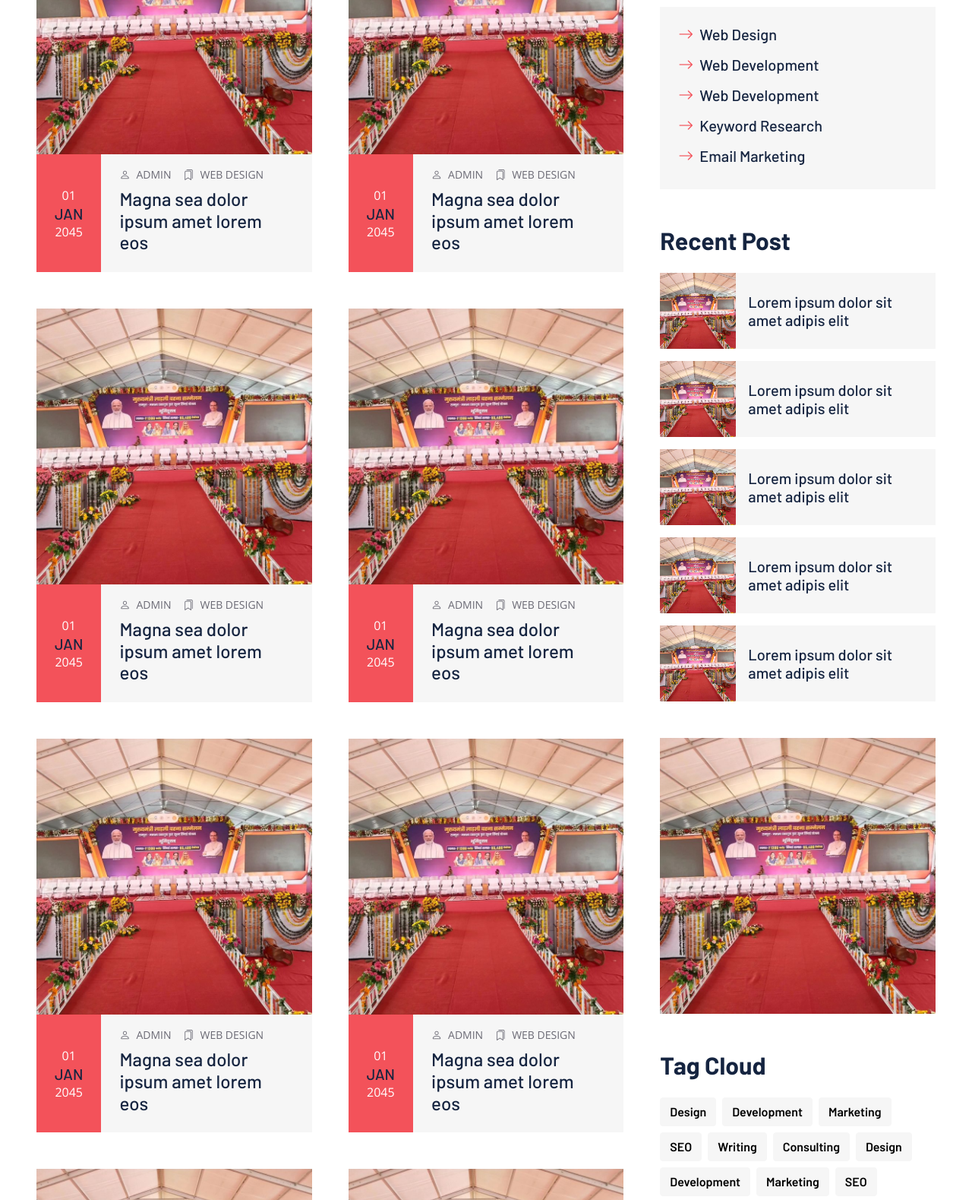
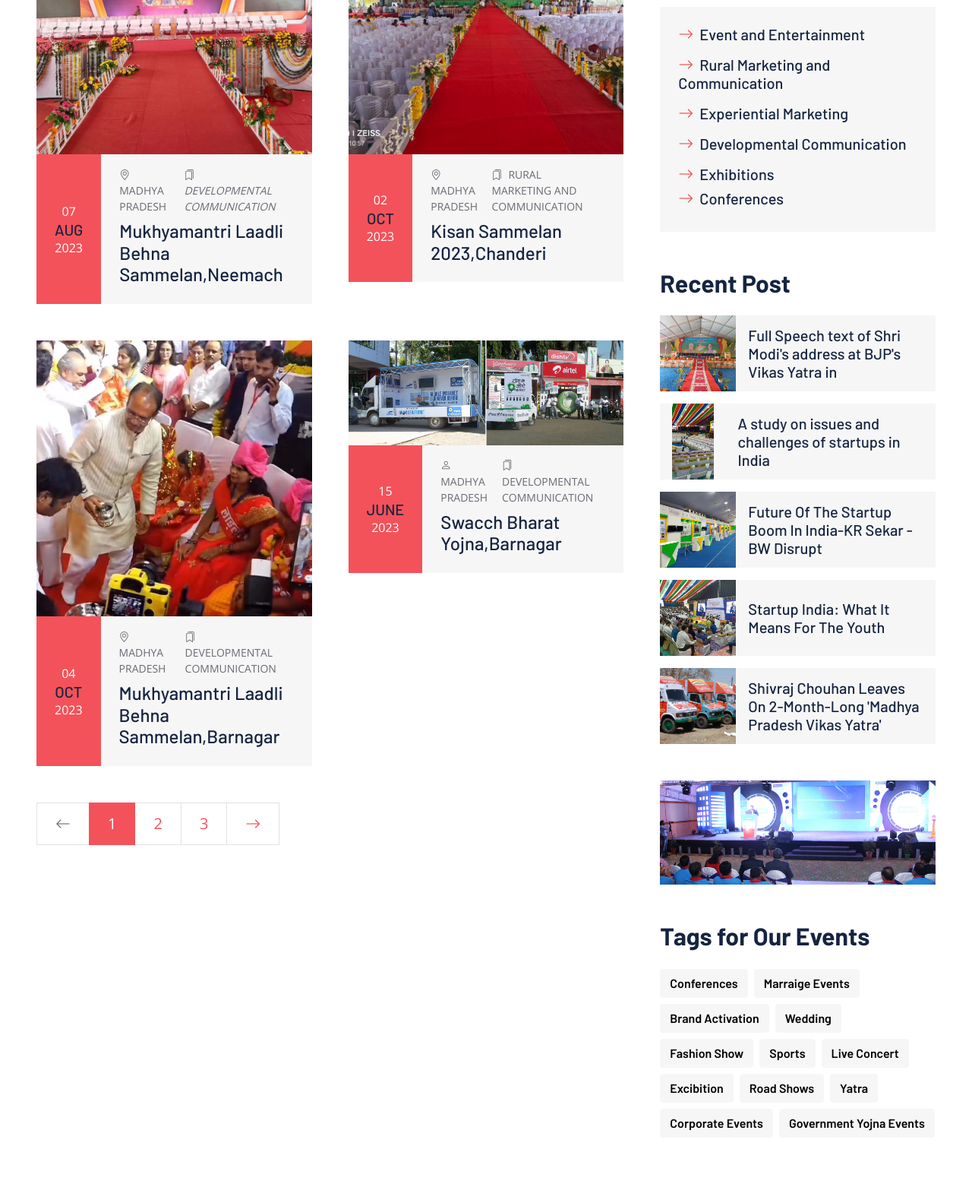
Before and after one commit to ghaider111/ghaider111.github.io, a plain HTML site: page blog.html in a window 1280 px wide. Shown: the part 609-2188 px from the top of the page at 76% size. Drawn offline with nearby package versions, Linux system fonts and the light colour scheme.

Commit message:
Blog Added

```diff
--- a/blog.html
+++ b/blog.html
@@ -119,6 +119,48 @@
                                 <img class="img-fluid" src="img/blog-1.jpg" alt="">
                             </div>
                             <div class="bg-secondary d-flex">
+                                <div class="flex-shrink-0 d-flex flex-column justify-content-center text-center bg-primary text-white px-4">
+                                    <span>07</span>
+                                    <h5 class="text-uppercase m-0">Aug</h5>
+                                    <span>2023</span>
+                                </div>
+                                <div class="d-flex flex-column justify-content-center py-3 px-4">
+                                    <div class="d-flex mb-2">
+                                        <small class="text-uppercase me-3"><i class="bi bi-geo-alt me-2"></i>Madhya Pradesh</small>
+                                        <small class="text-uppercase me-3"><i class="bi bi-bookmarks me-2">Developmental Communication</i></small>
+                                    </div>
+                                    <a class="h4" href="https://www.instagram.com/p/C2-AORoSK3W/?igsh=M3M2eTN1Zzh6ZGs2&img_index=1">Mukhyamantri Laadli Behna Sammelan,Neemach</a>
+                                </div>
+                            </div>
+                        </div>
+                    </div>
+                    <div class="col-xl-6 col-lg-12 col-md-6">
+                        <div class="blog-item">
+                            <div class="position-relative overflow-hidden">
+                                <img class="img-fluid" src="img/blog-2.jpg" alt="">
+                            </div>
+                            <div class="bg-secondary d-flex">
+                                <div class="flex-shrink-0 d-flex flex-column justify-content-center text-center bg-primary text-white px-4">
+                                    <span>02</span>
+                                    <h5 class="text-uppercase m-0">Oct</h5>
+                                    <span>2023</span>
+                                </div>
+                                <div class="d-flex flex-column justify-content-center py-3 px-4">
+                                    <div class="d-flex mb-2">
+                                        <small class="text-uppercase me-3"><i class="bi bi-geo-alt me-2"></i>Madhya Pradesh</small>
+                                        <small class="text-uppercase me-3"><i class="bi bi-bookmarks me-2"></i>Rural Marketing and Communication</small>
+                                    </div>
+                                    <a class="h4" href="https://www.instagram.com/p/C29_rNLSWWO/?igsh=d2lleHgydjdsaWpw&img_index=1">Kisan Sammelan 2023,Chanderi</a>
+                                </div>
+                            </div>
+                        </div>
+                    </div>
+                    <!-- <div class="col-xl-6 col-lg-12 col-md-6">
+                        <div class="blog-item">
+                            <div class="position-relative overflow-hidden">
+                                <img class="img-fluid" src="img/blog-1.jpg" alt="">
+                            </div>
+                            <div class="bg-secondary d-flex">
                                 <div
                                     class="flex-shrink-0 d-flex flex-column justify-content-center text-center bg-primary text-white px-4">
                                     <span>01</span>
@@ -132,12 +174,36 @@
                                         <small class="text-uppercase me-3"><i class="bi bi-bookmarks me-2"></i>Web
                                             Design</small>
                                     </div>
-                                    <a class="h4" href="">Magna sea dolor ipsum amet lorem eos</a>
+                                    <a class="h4" href="">Third sea dolor ipsum amet lorem eos</a>
                                 </div>
                             </div>
                         </div>
                     </div>
                     <div class="col-xl-6 col-lg-12 col-md-6">
+                        <div class="blog-item">
+                            <div class="position-relative overflow-hidden">
+                                <img class="img-fluid" src="img/blog-1.jpg" alt="">
+                            </div>
+                            <div class="bg-secondary d-flex">
+                                <div
+                                    class="flex-shrink-0 d-flex flex-column justify-content-center text-center bg-primary text-white px-4">
+                                    <span>01</span>
+                                    <h5 class="text-uppercase m-0">Jan</h5>
+                                    <span>2045</span>
+                                </div>
+                                <div class="d-flex flex-column justify-content-center py-3 px-4">
+                                    <div class="d-flex mb-2">
+                                        <small class="text-uppercase me-3"><i
+                                                class="bi bi-person me-2"></i>Admin</small>
+                                        <small class="text-uppercase me-3"><i class="bi bi-bookmarks me-2"></i>Web
+                                            Design</small>
+                                    </div>
+                                    <a class="h4" href="">Fourth sea dolor ipsum amet lorem eos</a>
+                                </div>
+                            </div>
+                        </div>
+                    </div> -->
+                    <!-- <div class="col-xl-6 col-lg-12 col-md-6">
                         <div class="blog-item">
                             <div class="position-relative overflow-hidden">
                                 <img class="img-fluid" src="img/blog-1.jpg" alt="">
@@ -184,8 +250,8 @@
                                 </div>
                             </div>
                         </div>
-                    </div>
-                    <div class="col-xl-6 col-lg-12 col-md-6">
+                    </div> -->
+                    <!-- <div class="col-xl-6 col-lg-12 col-md-6">
                         <div class="blog-item">
                             <div class="position-relative overflow-hidden">
                                 <img class="img-fluid" src="img/blog-1.jpg" alt="">
@@ -232,27 +298,24 @@
                                 </div>
                             </div>
                         </div>
-                    </div>
+                    </div> -->
                     <div class="col-xl-6 col-lg-12 col-md-6">
                         <div class="blog-item">
                             <div class="position-relative overflow-hidden">
-                                <img class="img-fluid" src="img/blog-1.jpg" alt="">
+                                <img class="img-fluid" src="img/blog-3.jpg" alt="">
                             </div>
                             <div class="bg-secondary d-flex">
-                                <div
-                                    class="flex-shrink-0 d-flex flex-column justify-content-center text-center bg-primary text-white px-4">
-                                    <span>01</span>
-                                    <h5 class="text-uppercase m-0">Jan</h5>
-                                    <span>2045</span>
+                                <div class="flex-shrink-0 d-flex flex-column justify-content-center text-center bg-primary text-white px-4">
+                                    <span>04</span>
+                                    <h5 class="text-uppercase m-0">Oct</h5>
+                                    <span>2023</span>
                                 </div>
                                 <div class="d-flex flex-column justify-content-center py-3 px-4">
                                     <div class="d-flex mb-2">
-                                        <small class="text-uppercase me-3"><i
-                                                class="bi bi-person me-2"></i>Admin</small>
-                                        <small class="text-uppercase me-3"><i class="bi bi-bookmarks me-2"></i>Web
-                                            Design</small>
+                                        <small class="text-uppercase me-3"><i class="bi bi-geo-alt me-2"></i>Madhya Pradesh</small>
+                                        <small class="text-uppercase me-3"><i class="bi bi-bookmarks me-2"></i>Developmental Communication</small>
                                     </div>
-                                    <a class="h4" href="">Magna sea dolor ipsum amet lorem eos</a>
+                                    <a class="h4" href="https://www.instagram.com/p/C2-AdqGSZa9/?igsh=MXR1cHlzaHBocHFhdw%3D%3D&img_index=1">Mukhyamantri Laadli Behna Sammelan,Barnagar</a>
                                 </div>
                             </div>
                         </div>
@@ -260,95 +323,22 @@
                     <div class="col-xl-6 col-lg-12 col-md-6">
                         <div class="blog-item">
                             <div class="position-relative overflow-hidden">
-                                <img class="img-fluid" src="img/blog-1.jpg" alt="">
+                                <img class="img-fluid" src="img/blog-4.jpg" alt="">
                             </div>
                             <div class="bg-secondary d-flex">
                                 <div
                                     class="flex-shrink-0 d-flex flex-column justify-content-center text-center bg-primary text-white px-4">
-                                    <span>01</span>
-                                    <h5 class="text-uppercase m-0">Jan</h5>
-                                    <span>2045</span>
+                                    <span>15</span>
+                                    <h5 class="text-uppercase m-0">June</h5>
+                                    <span>2023</span>
                                 </div>
                                 <div class="d-flex flex-column justify-content-center py-3 px-4">
                                     <div class="d-flex mb-2">
                                         <small class="text-uppercase me-3"><i
-                                                class="bi bi-person me-2"></i>Admin</small>
-                                        <small class="text-uppercase me-3"><i class="bi bi-bookmarks me-2"></i>Web
-                                            Design</small>
+                                                class="bi bi-person me-2"></i>Madhya Pradesh</small>
+                                        <small class="text-uppercase me-3"><i class="bi bi-bookmarks me-2"></i>Developmental Communication</small>
                                     </div>
-                                    <a class="h4" href="">Magna sea dolor ipsum amet lorem eos</a>
-                                </div>
-                            </div>
-                        </div>
-                    </div>
-                    <div class="col-xl-6 col-lg-12 col-md-6">
-                        <div class="blog-item">
-                            <div class="position-relative overflow-hidden">
-                                <img class="img-fluid" src="img/blog-1.jpg" alt="">
-                            </div>
-                            <div class="bg-secondary d-flex">
-                                <div
-                                    class="flex-shrink-0 d-flex flex-column justify-content-center text-center bg-primary text-white px-4">
-                                    <span>01</span>
-                                    <h5 class="text-uppercase m-0">Jan</h5>
-                                    <span>2045</span>
-                                </div>
-                                <div class="d-flex flex-column justify-content-center py-3 px-4">
-                                    <div class="d-flex mb-2">
-                                        <small class="text-uppercase me-3"><i
-                                                class="bi bi-person me-2"></i>Admin</small>
-                                        <small class="text-uppercase me-3"><i class="bi bi-bookmarks me-2"></i>Web
-                                            Design</small>
-                                    </div>
-                                    <a class="h4" href="">Magna sea dolor ipsum amet lorem eos</a>
-                                </div>
-                            </div>
-                        </div>
-                    </div>
-                    <div class="col-xl-6 col-lg-12 col-md-6">
-                        <div class="blog-item">
-                            <div class="position-relative overflow-hidden">
-                                <img class="img-fluid" src="img/blog-1.jpg" alt="">
-                            </div>
-                            <div class="bg-secondary d-flex">
-                                <div
-                                    class="flex-shrink-0 d-flex flex-column justify-content-center text-center bg-primary text-white px-4">
-                                    <span>01</span>
-                                    <h5 class="text-uppercase m-0">Jan</h5>
-                                    <span>2045</span>
-                                </div>
-                                <div class="d-flex flex-column justify-content-center py-3 px-4">
-                                    <div class="d-flex mb-2">
-                                        <small class="text-uppercase me-3"><i
-                                                class="bi bi-person me-2"></i>Admin</small>
-                                        <small class="text-uppercase me-3"><i class="bi bi-bookmarks me-2"></i>Web
-                                            Design</small>
-                                    </div>
-                                    <a class="h4" href="">Magna sea dolor ipsum amet lorem eos</a>
-                                </div>
-                            </div>
-                        </div>
-                    </div>
-                    <div class="col-xl-6 col-lg-12 col-md-6">
-                        <div class="blog-item">
-                            <div class="position-relative overflow-hidden">
-                                <img class="img-fluid" src="img/blog-1.jpg" alt="">
-                            </div>
-                            <div class="bg-secondary d-flex">
-                                <div
-                                    class="flex-shrink-0 d-flex flex-column justify-content-center text-center bg-primary text-white px-4">
-                                    <span>01</span>
-                                    <h5 class="text-uppercase m-0">Jan</h5>
-                                    <span>2045</span>
-                                </div>
-                                <div class="d-flex flex-column justify-content-center py-3 px-4">
-                                    <div class="d-flex mb-2">
-                                        <small class="text-uppercase me-3"><i
-                                                class="bi bi-person me-2"></i>Admin</small>
-                                        <small class="text-uppercase me-3"><i class="bi bi-bookmarks me-2"></i>Web
-                                            Design</small>
-                                    </div>
-                                    <a class="h4" href="">Magna sea dolor ipsum amet lorem eos</a>
+                                    <a class="h4" href="https://www.instagram.com/p/C2-AdqGSZa9/?igsh=MXR1cHlzaHBocHFhdw%3D%3D&img_index=1">Swacch Bharat Yojna,Barnagar</a>
                                 </div>
                             </div>
                         </div>
@@ -391,14 +381,19 @@
                     <div class="mb-5">
                         <h2 class="mb-4">Categories</h2>
                         <div class="d-flex flex-column justify-content-start bg-secondary p-4">
-                        <a class="h5 mb-3" href="#"><i class="bi bi-arrow-right text-primary me-2"></i>Web Design</a>
-                        <a class="h5 mb-3" href="#"><i class="bi bi-arrow-right text-primary me-2"></i>Web
-                            Development</a>
-                        <a class="h5 mb-3" href="#"><i class="bi bi-arrow-right text-primary me-2"></i>Web
-                            Development</a>
-                        <a class="h5 mb-3" href="#"><i class="bi bi-arrow-right text-primary me-2"></i>Keyword
-                            Research</a>
-                        <a class="h5" href="#"><i class="bi bi-arrow-right text-primary me-2"></i>Email Marketing</a>
+                            <a class="h5 mb-3" href="#"><i class="bi bi-arrow-right text-primary me-2"></i>Event and
+                                Entertainment</a>
+                            <a class="h5 mb-3" href="#"><i class="bi bi-arrow-right text-primary me-2"></i>Rural Marketing
+                                and Communication
+                            </a>
+                            <a class="h5 mb-3" href="#"><i class="bi bi-arrow-right text-primary me-2"></i>Experiential
+                                Marketing
+                            </a>
+                            <a class="h5 mb-3" href="#"><i class="bi bi-arrow-right text-primary me-2"></i>Developmental
+                                Communication
+                            </a>
+                            <a class="h5" href="#"><i class="bi bi-arrow-right text-primary me-2"></i>Exhibitions</a>
+                            <a class="h5" href="#"><i class="bi bi-arrow-right text-primary me-2"></i>Conferences</a>
                         </div>
                     </div>
                     <!-- Category End -->
@@ -407,71 +402,77 @@
                  <div class="mb-5">
                     <h2 class="mb-4">Recent Post</h2>
                     <div class="d-flex mb-3">
-                        <img class="img-fluid" src="img/blog-1.jpg"
+                        <img class="img-fluid" src="img/blogg-1.jpg"
                             style="width: 100px; height: 100px; object-fit: cover;" alt="">
-                        <a href="" class="h5 d-flex align-items-center bg-secondary px-3 mb-0">Lorem ipsum dolor sit
-                            amet adipis elit
+                        <a href="https://www.narendramodi.in/full-speech-text-of-shri-modis-address-at-bjps-vikas-yatra-chhattisgarh-2795"
+                            class="h5 d-flex align-items-center bg-secondary px-3 mb-0">
+                            Full Speech text of Shri Modi's address at BJP's Vikas Yatra in
+                    </div>
+                    <div class="d-flex mb-3">
+                        <img class="img-fluid" src="img/blogg-2.jpg"
+                            style="width: 100px; height: 100px; object-fit: cover;" alt="">
+                        <a href="https://www.theeconomicsjournal.com/article/view/16/2-1-4"
+                            class="h5 d-flex align-items-center bg-secondary px-3 mb-0">A study on issues and challenges
+                            of startups in India </a>
+
                         </a>
                     </div>
                     <div class="d-flex mb-3">
-                        <img class="img-fluid" src="img/blog-1.jpg"
+                        <img class="img-fluid" src="img/blogg-3.jpg"
                             style="width: 100px; height: 100px; object-fit: cover;" alt="">
-                        <a href="" class="h5 d-flex align-items-center bg-secondary px-3 mb-0">Lorem ipsum dolor sit
-                            amet adipis elit
+                        <a href="https://bwdisrupt.businessworld.in/article/Future-Of-The-Startup-Boom-In-India/06-03-2023-467879/"
+                            class="h5 d-flex align-items-center bg-secondary px-3 mb-0">Future Of The Startup Boom In
+                            India-KR Sekar - BW Disrupt
                         </a>
                     </div>
                     <div class="d-flex mb-3">
-                        <img class="img-fluid" src="img/blog-1.jpg"
+                        <img class="img-fluid" src="img/blogg-4.jpg"
                             style="width: 100px; height: 100px; object-fit: cover;" alt="">
-                        <a href="" class="h5 d-flex align-items-center bg-secondary px-3 mb-0">Lorem ipsum dolor sit
-                            amet adipis elit
-                        </a>
-                    </div>
-                    <div class="d-flex mb-3">
-                        <img class="img-fluid" src="img/blog-1.jpg"
-                            style="width: 100px; height: 100px; object-fit: cover;" alt="">
-                        <a href="" class="h5 d-flex align-items-center bg-secondary px-3 mb-0">Lorem ipsum dolor sit
-                            amet adipis elit
+                        <a href="https://blog.mygov.in/editorial/startup-india-what-it-means-for-the-youth/#:~:text=As%20per%20official%20reports%2C%20India's,a%20total%20of%2082%20unicorns."
+                            class="h5 d-flex align-items-center bg-secondary px-3 mb-0">Startup India: What It Means For
+                            The Youth
                         </a>
                     </div>
                     <div class="d-flex">
-                        <img class="img-fluid" src="img/blog-1.jpg"
+                        <img class="img-fluid" src="img/blogg-5.jpg"
                             style="width: 100px; height: 100px; object-fit: cover;" alt="">
-                        <a href="" class="h5 d-flex align-items-center bg-secondary px-3 mb-0">Lorem ipsum dolor sit
-                            amet adipis elit
+                        <a href="https://www.ndtv.com/india-news/shivraj-singh-chouhan-leaves-on-2-month-long-madhya-pradesh-vikas-yatra-1769846"
+                            class="h5 d-flex align-items-center bg-secondary px-3 mb-0">Shivraj Chouhan Leaves On
+                            2-Month-Long 'Madhya Pradesh Vikas Yatra'
                         </a>
                     </div>
+
                 </div>
                 <!-- Recent Post End -->
 
             <!-- Image Start -->
             <div class="mb-5">
-                    <img src="img/blog-1.jpg" alt="" class="img-fluid">
+                <img src="img/bloggg-1.jpg" alt="" class="img-fluid">
             </div>
             <!-- Image End -->
 
                <!-- Tags Start -->
                <div class="mb-5">
-                    <h2 class="mb-4">Tag Cloud</h2>
+                <h2 class="mb-4">Tags for Our Events</h2>
                 <div class="d-flex flex-wrap m-n1">
-                        <a href="" class="btn btn-secondary m-1">Design</a>
-                        <a href="" class="btn btn-secondary m-1">Development</a>
-                        <a href="" class="btn btn-secondary m-1">Marketing</a>
-                        <a href="" class="btn btn-secondary m-1">SEO</a>
-                        <a href="" class="btn btn-secondary m-1">Writing</a>
-                        <a href="" class="btn btn-secondary m-1">Consulting</a>
-                        <a href="" class="btn btn-secondary m-1">Design</a>
-                        <a href="" class="btn btn-secondary m-1">Development</a>
-                        <a href="" class="btn btn-secondary m-1">Marketing</a>
-                        <a href="" class="btn btn-secondary m-1">SEO</a>
-                        <a href="" class="btn btn-secondary m-1">Writing</a>
-                        <a href="" class="btn btn-secondary m-1">Consulting</a>
+                    <a href="" class="btn btn-secondary m-1">Conferences</a>
+                    <a href="" class="btn btn-secondary m-1">Marraige Events</a>
+                    <a href="" class="btn btn-secondary m-1">Brand Activation</a>
+                    <a href="" class="btn btn-secondary m-1">Wedding</a>
+                    <a href="" class="btn btn-secondary m-1">Fashion Show</a>
+                    <a href="" class="btn btn-secondary m-1">Sports</a>
+                    <a href="" class="btn btn-secondary m-1">Live Concert</a>
+                    <a href="" class="btn btn-secondary m-1">Excibition</a>
+                    <a href="" class="btn btn-secondary m-1">Road Shows</a>
+                    <a href="" class="btn btn-secondary m-1">Yatra</a>
+                    <a href="" class="btn btn-secondary m-1">Corporate Events</a>
+                    <a href="" class="btn btn-secondary m-1">Government Yojna Events</a>
                 </div>
             </div>
             <!-- Tags End -->
 
                 <!-- Plain Text Start -->
-                <div>
+                <!-- <div>
                     <h2 class="mb-4">Plain Text</h2>
                     <div class="bg-secondary text-center" style="padding: 30px;">
                         <p>Vero sea et accusam justo dolor accusam lorem consetetur, dolores sit amet sit dolor clita
@@ -479,7 +480,7 @@
                             diam</p>
                         <a href="" class="btn btn-primary rounded-pill py-2 px-4">Read More</a>
                     </div>
-                </div>
+                </div> -->
                 <!-- Plain Text End -->
             </div>
             <!-- Sidebar End -->
```
Also changed, not shown: img/blog-4.jpg (renamed from img/visionforce-b27.jpg). Lines whose indentation alone changed are shown as unchanged.
